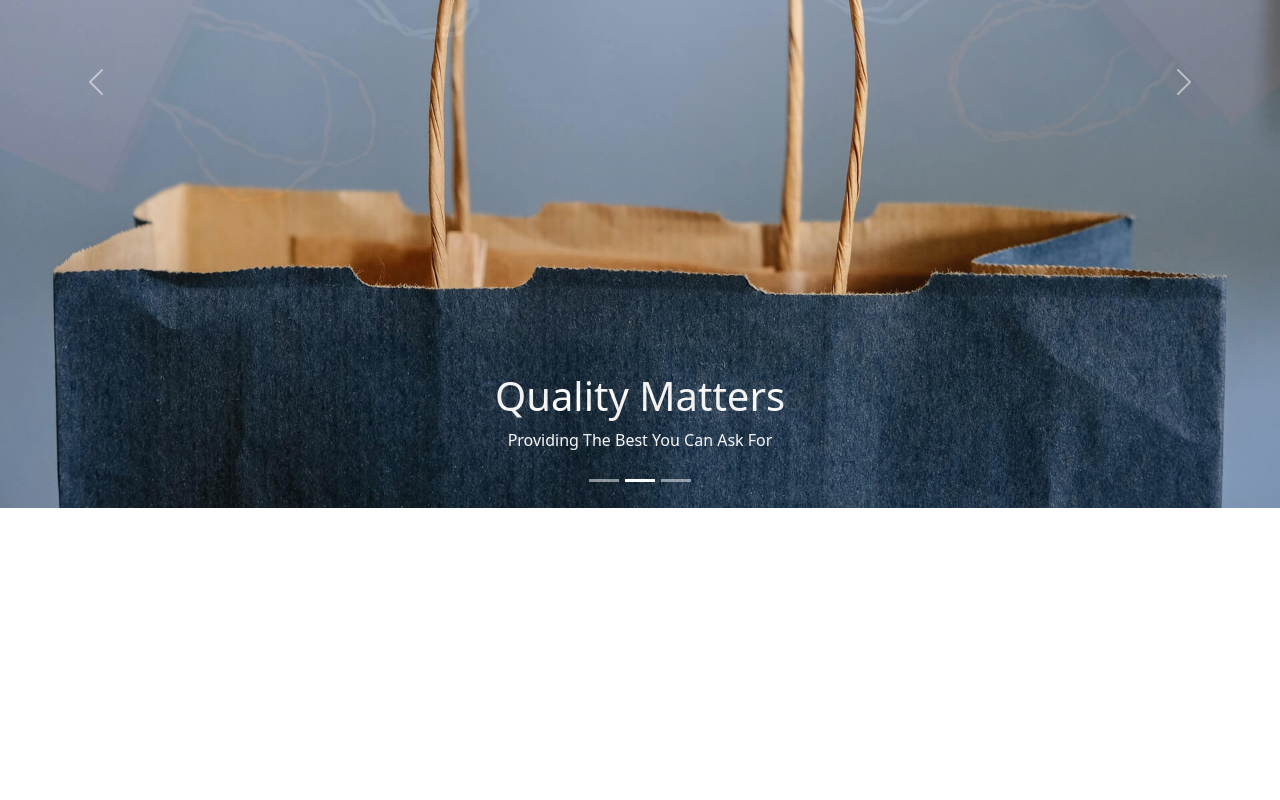
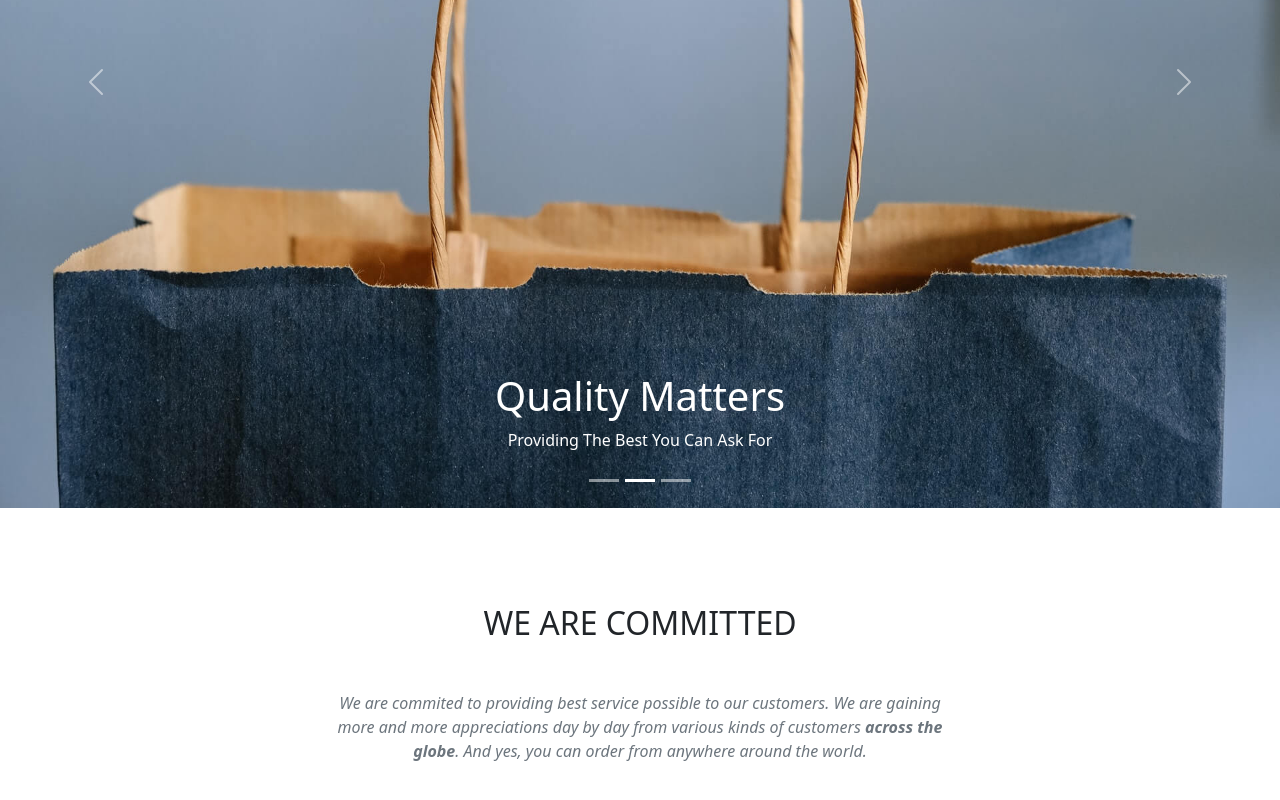
Before and after one commit to AnikKDev/fakeshop-client, a React (Create React App) app: page / in a window 1280 px wide. Shown: the part 436-1236 px from the top of the page. Before the commit the page ends 944 px from the top, so only its background shows below. Built offline with nearby package versions, Linux system fonts and the light colour scheme.

Commit message:
completed commitment

```diff
--- /dev/null
+++ b/src/Pages/Home/Commitment/Commitment.js
@@ -0,0 +1,16 @@
+import React from 'react';
+import './Commitment.css';
+const Commitment = () => {
+    return (
+        <div className="my-5 d-flex justify-content-center align-items-center">
+            <div className="text-center w-50">
+                <h2 className="my-5">WE ARE COMMITTED</h2>
+                <p className="text-muted fst-italic">
+                    We are commited to providing best service possible to our customers. We are gaining more and more appreciations day by day from various kinds of customers <b>across the globe</b>. And yes, you can order from anywhere around the world.
+                </p>
+            </div>
+        </div>
+    );
+};
+
+export default Commitment;
--- a/src/Pages/Home/Home.js
+++ b/src/Pages/Home/Home.js
@@ -1,10 +1,12 @@
 import React from 'react';
 import BannerCarousel from '../../Utilities/Carousel/BannerCarousel';
+import Commitment from './Commitment/Commitment';
 
 const Home = () => {
     return (
         <div>
             <BannerCarousel />
+            <Commitment />
         </div>
     );
 };
```
Also changed, not shown: src/Pages/Home/Commitment/Commitment.css (added).
